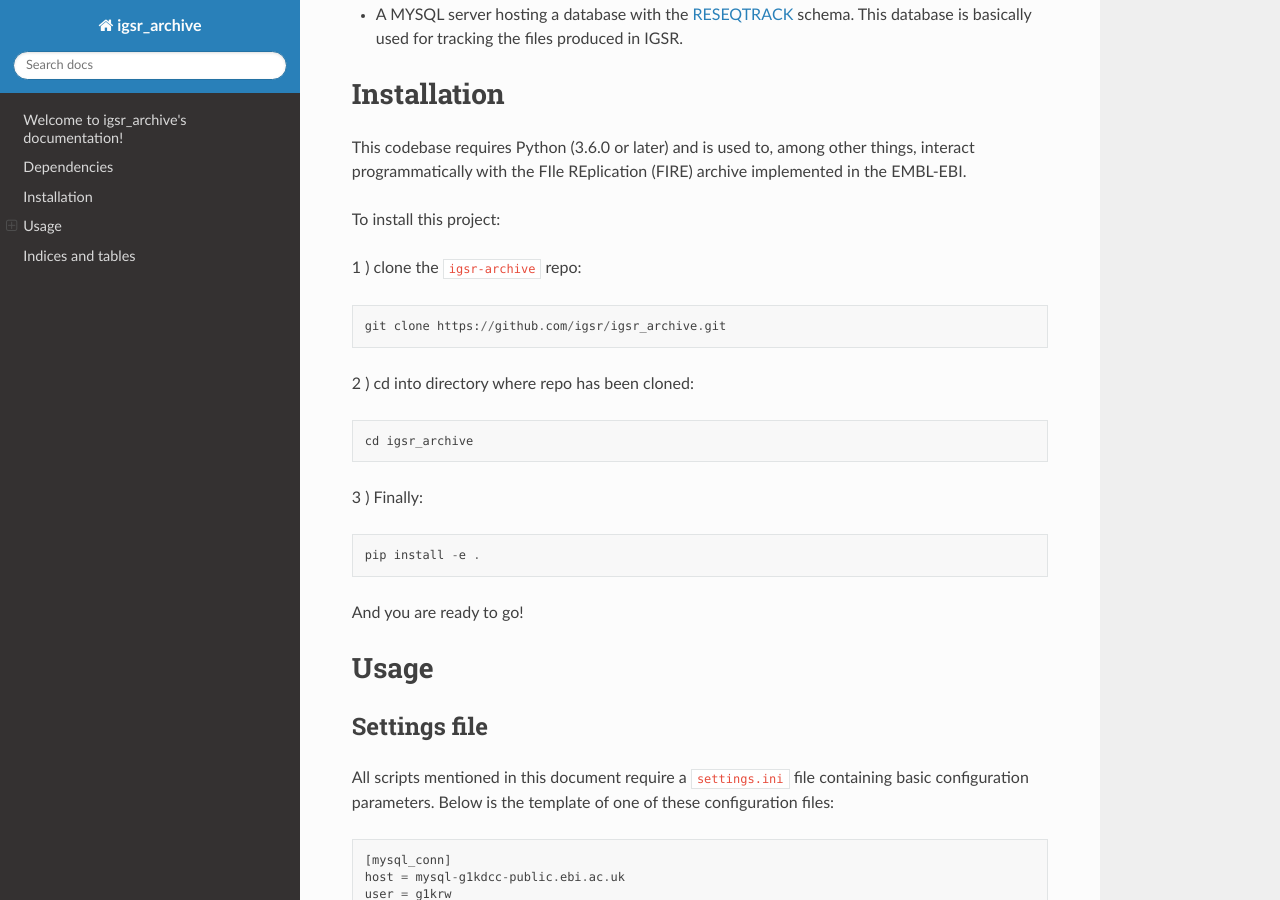
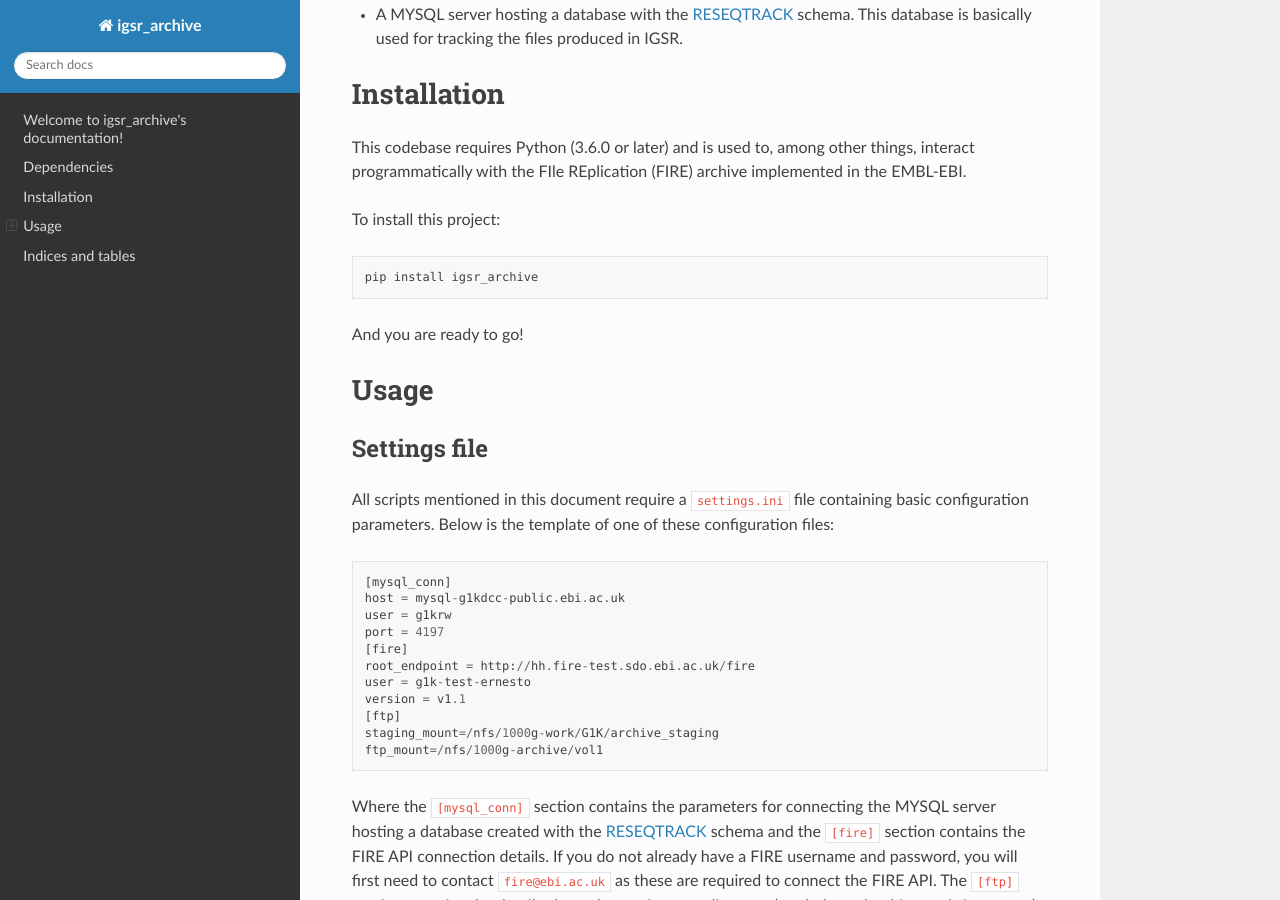
Before and after one commit to igsr/igsr_archive, a Sphinx documentation site: the page built from docs/index.rst, in a window 1280 px wide and 900 px high, scrolled down 314 px. Built offline with Sphinx 7.4.7 and the Read the Docs theme 2.0.0, drawn with Linux system fonts in a browser that asks for light colours.

Commit message:
MInor change in docs

```diff
--- a/docs/index.rst
+++ b/docs/index.rst
@@ -26,19 +26,9 @@ Installation
 This codebase requires Python (3.6.0 or later) and is used to, among other things, interact programmatically
 with the FIle REplication (FIRE) archive implemented in the EMBL-EBI.
 
-To install this project:
+To install this project::
 
-1 ) clone the ``igsr-archive`` repo::
-
-   git clone https://github.com/igsr/igsr_archive.git
-
-2 ) cd into directory where repo has been cloned::
-
-   cd igsr_archive
-
-3 ) Finally::
-
-   pip install -e .
+   pip install igsr_archive
 
 And you	are ready to go!
 
```
Also changed, not shown: 7 other files.
